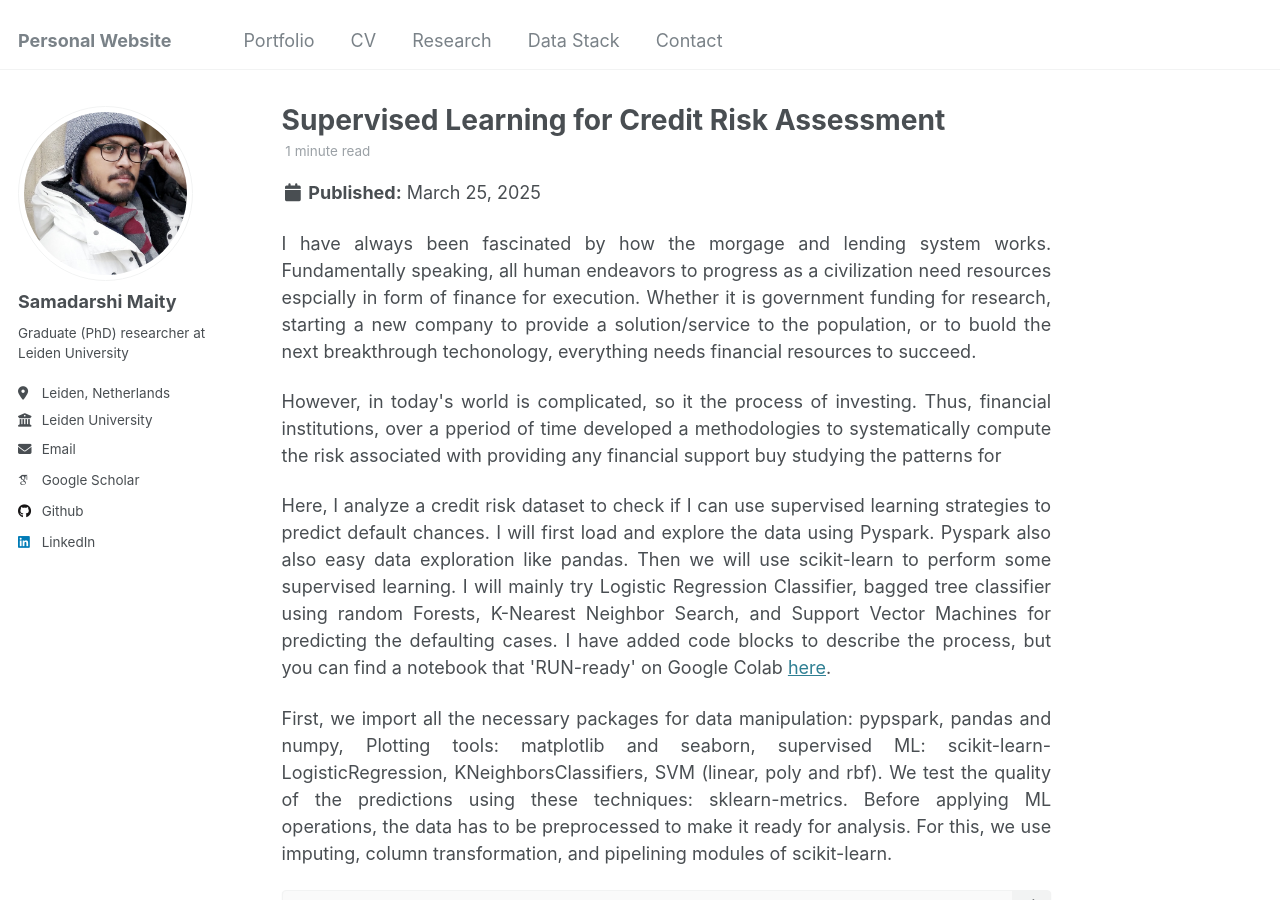
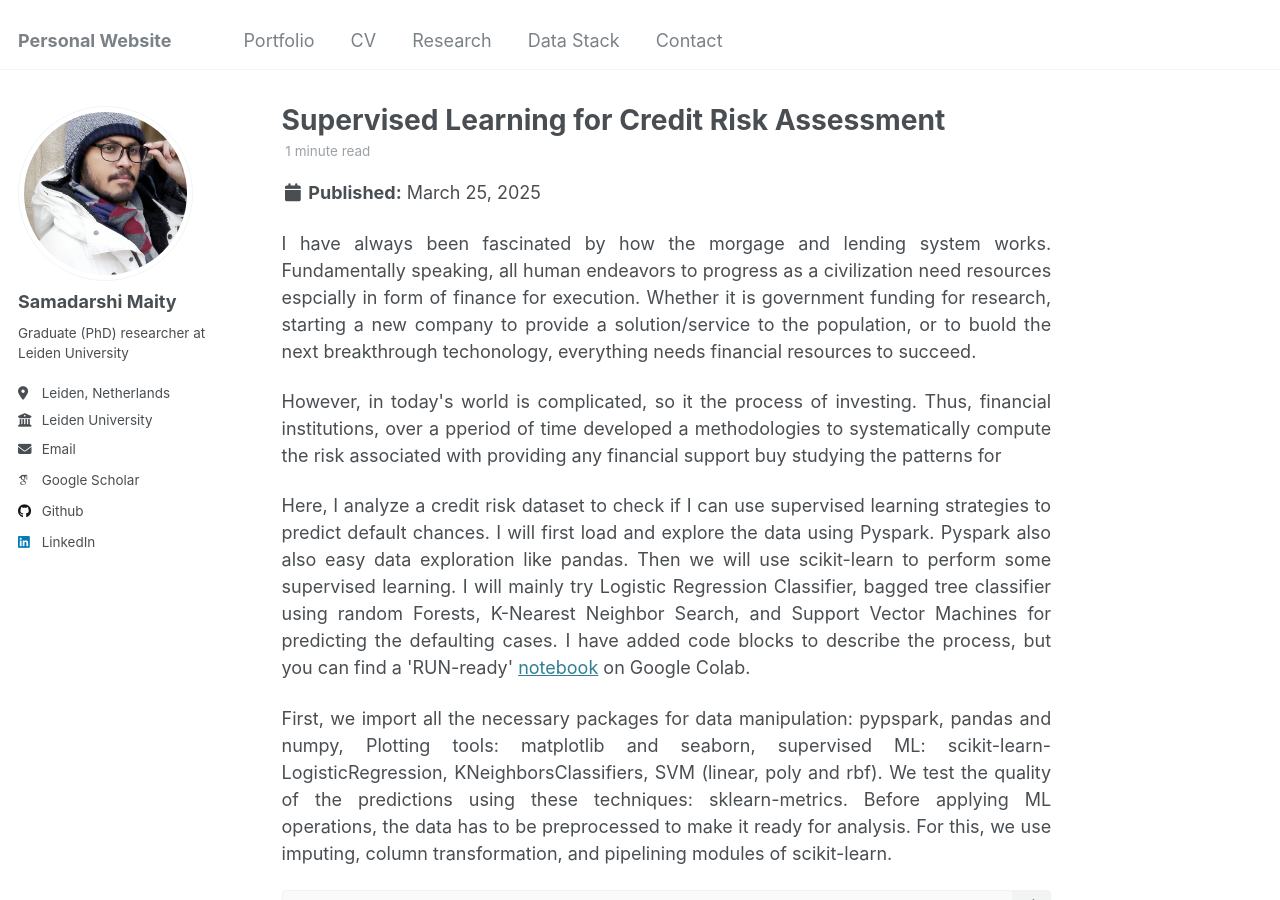
Before and after one commit to Samadarshi-Maity/Samadarshi-Maity.github.io, a Jekyll site: the page built from _portfolio/portfolio-3.md, in a window 1280 px wide and 900 px high. Built offline with Jekyll 4.4.1, drawn with Linux system fonts in a browser that asks for light colours; some web fonts are replaced; some of the changed text lies outside the part shown.

Commit message:
Update portfolio-3.md

```diff
--- a/_portfolio/portfolio-3.md
+++ b/_portfolio/portfolio-3.md
@@ -13,7 +13,7 @@ I have always been fascinated by how the morgage and lending system works. Funda
 However, in today's world is complicated, so it the process of investing. Thus, financial institutions, over a pperiod of time developed a methodologies to systematically compute the risk associated with providing any financial support buy studying the patterns for
 </p>
 <p align="justify">
-Here, I analyze a credit risk dataset to check if I can use supervised learning strategies to predict default chances. I will first load and explore the data using Pyspark. Pyspark also also easy data exploration like pandas. Then we will use scikit-learn to perform some supervised learning. I will mainly try Logistic Regression Classifier, bagged tree classifier using random Forests, K-Nearest Neighbor Search, and Support Vector Machines for predicting the defaulting cases. I have added code blocks to describe the process, but you can find a notebook that 'RUN-ready' on Google Colab <a href ='https://colab.research.google.com/drive/1xQtpyV824M2Gl-wsdF8CkGhBHT0KKcxv?usp=sharing'>here</a>.
+Here, I analyze a credit risk dataset to check if I can use supervised learning strategies to predict default chances. I will first load and explore the data using Pyspark. Pyspark also also easy data exploration like pandas. Then we will use scikit-learn to perform some supervised learning. I will mainly try Logistic Regression Classifier, bagged tree classifier using random Forests, K-Nearest Neighbor Search, and Support Vector Machines for predicting the defaulting cases. I have added code blocks to describe the process, but you can find a 'RUN-ready' <a href ='https://colab.research.google.com/drive/1xQtpyV824M2Gl-wsdF8CkGhBHT0KKcxv?usp=sharing'>notebook</a> on Google Colab.
 </p>
 <p align="justify">
 First, we import all the necessary packages
```
Also changed, not shown: other parts of _portfolio/portfolio-3.md (+4 -0 lines).
